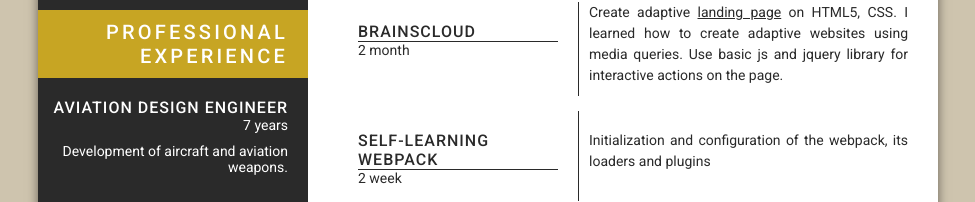
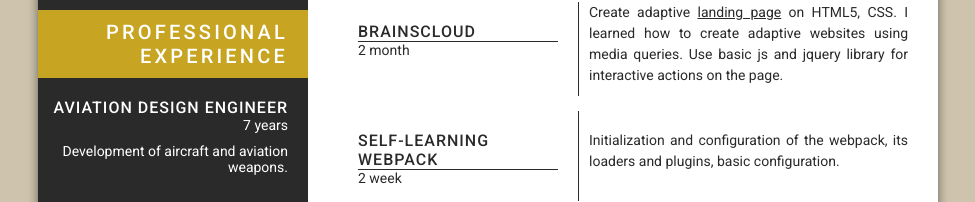
Before and after one commit to Radonevsky/rsschool-cv-old, a plain HTML site: page index.html in a window 1280 px wide. Shown: the part 706-908 px from the top of the page, without its empty margins (152-1127 px from the left). Drawn offline with nearby package versions, Linux system fonts and the light colour scheme.

Commit message:
fix: edit cv.html

```diff
--- a/index.html
+++ b/index.html
@@ -111,7 +111,7 @@
                         <p>2 week</p>
                     </div>
                     <p class="education__description">
-                        Initialization and configuration of the webpack, its loaders and plugins
+                        Initialization and configuration of the webpack, its loaders and plugins, basic configuration.
                     </p>
                 </li>
                 <li>
```
